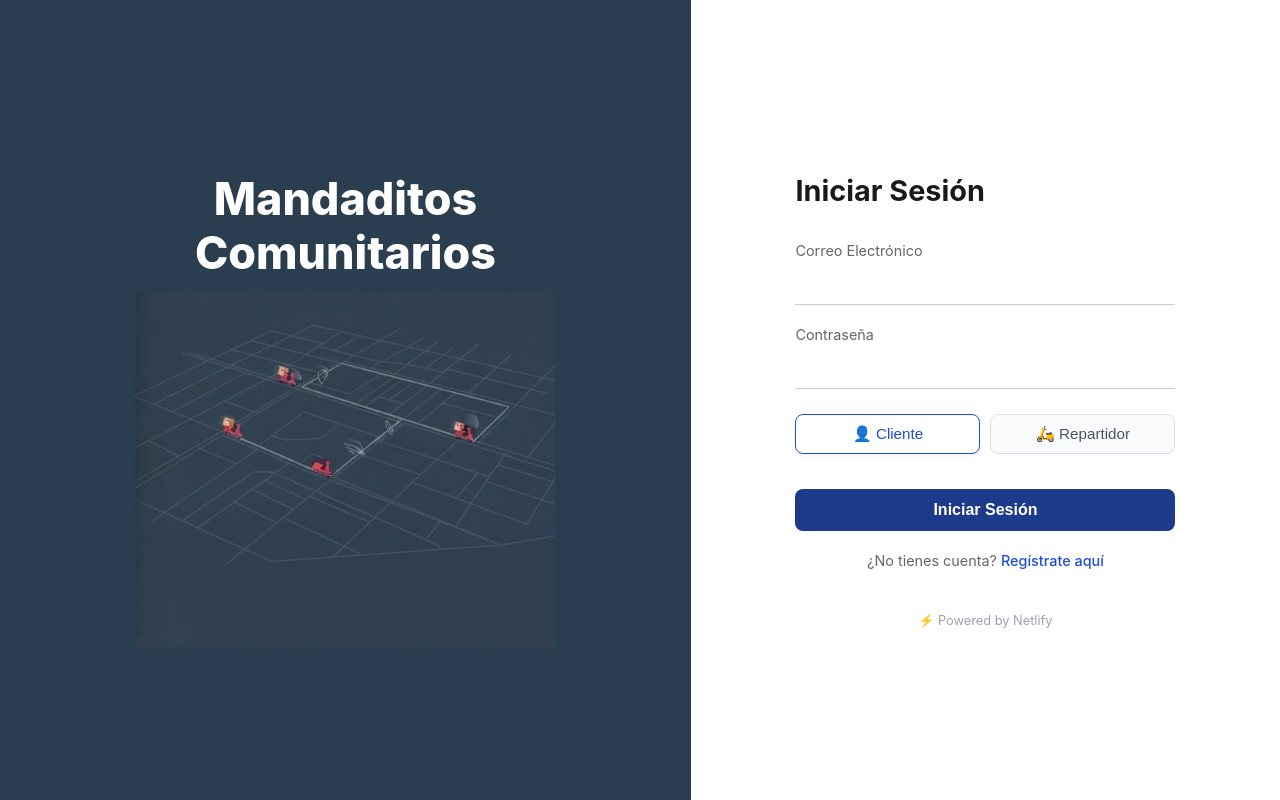
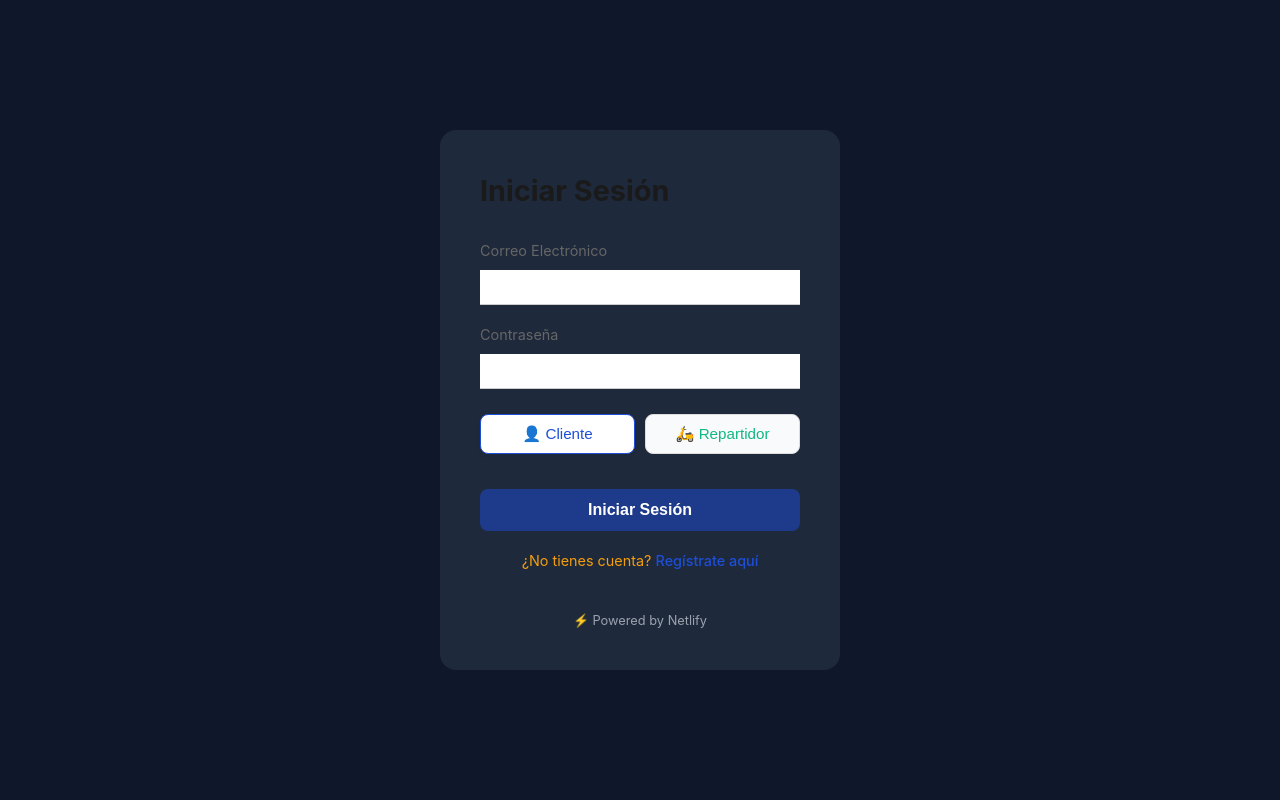
Before and after one commit to oeliud08/mandaditosApp, a React (Vite) app in the folder frontend-react/: page / in a window 1280 px wide. Built offline with nearby package versions, Linux system fonts and the light colour scheme.

Commit message:
modifying loging design

```diff
--- a/frontend-react/src/index.css
+++ b/frontend-react/src/index.css
@@ -3,7 +3,7 @@
   font-family: -apple-system, BlinkMacSystemFont, 'Segoe UI', Roboto, Helvetica, Arial, sans-serif;
   line-height: 1.45;
   color: #1e293b;
-  background: #ffffff;
+  background: #0F172A;
   color-scheme: light;
   font-synthesis: none;
   text-rendering: optimizeLegibility;
--- a/frontend-react/src/views/Login.css
+++ b/frontend-react/src/views/Login.css
@@ -2,11 +2,15 @@
 
 .login-container {
   display: flex;
+  flex-direction: column;
+  justify-content: center;
+  align-items: center;
   width: 100%;
   min-height: 100vh;
+  background: #0F172A;
 }
 
-/* Left panel */
+/* Left panel
 .login-left-panel {
   flex: 1.2;
   background-color: #2b3e50;
@@ -18,6 +22,7 @@
   padding: 40px;
 }
 
+
 .brand-content {
   text-align: center;
   display: flex;
@@ -25,7 +30,7 @@
   align-items: center;
   width: 100%;
 }
-
+*/
 .brand-content h1 {
   font-size: 2.8rem;
   font-weight: 800;
@@ -33,7 +38,7 @@
   margin: 20px 0 0;
   color: white;
 }
-
+/*
 .left-illustration {
   width: 85%;
   max-width: 420px;
@@ -41,15 +46,18 @@
   margin-top: 10px;
   object-fit: contain;
 }
-
+*/
 /* Right panel */
-.login-right-panel {
-  flex: 1;
-  background-color: #ffffff;
+.login-panel {
+  width: 100%;
+  max-width: 400px;
+  background-color: #1E293B;
   display: flex;
+  flex-direction: column;
   justify-content: center;
   align-items: center;
   padding: 40px;
+  border-radius: 16px;
 }
 
 .form-card {
@@ -105,7 +113,7 @@
   cursor: pointer;
   font-size: 0.95rem;
   font-weight: 500;
-  color: #4b5563;
+  color: #10B981;
   transition: all 0.2s ease;
 }
 
@@ -156,7 +164,7 @@
   text-align: center;
   margin-top: 20px;
   font-size: 0.9rem;
-  color: #666;
+  color: #F59E0B;
 }
 
 .register-link a {
--- a/frontend-react/src/views/Login.jsx
+++ b/frontend-react/src/views/Login.jsx
@@ -28,14 +28,7 @@ export default function Login({ onLoginSuccess, onSwitchToRegister }) { // <-- A
 
   return (
     <div className="login-container">
-      <div className="login-left-panel">
-        <div className="brand-content">
-          <h1>Mandaditos<br />Comunitarios</h1>
-          <img src="/scooter-illustration.jpg" alt="Mandaditos" className="left-illustration" />
-        </div>
-      </div>
-
-      <div className="login-right-panel">
+      <div className="login-panel">
         <div className="form-card">
           <h2>Iniciar Sesión</h2>
           {error && <p className="error-message">{error}</p>}
```
